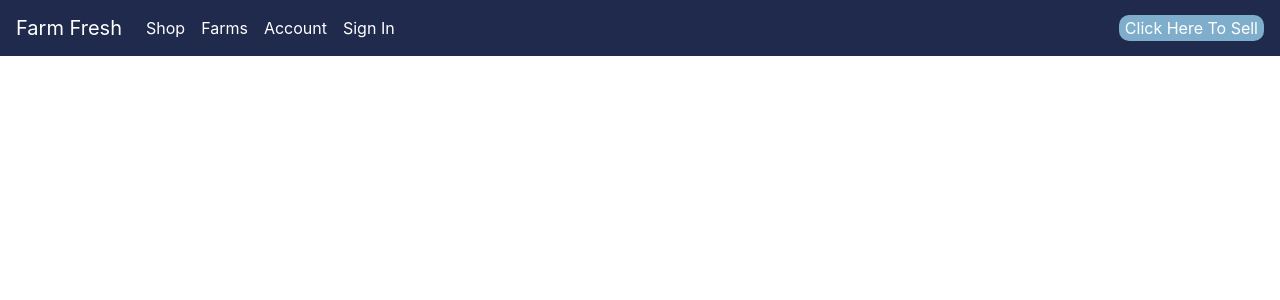
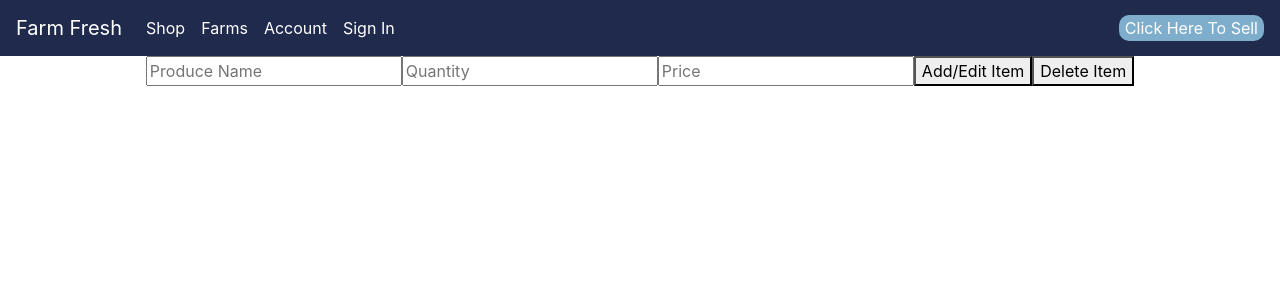
Before and after one commit to Farm-Fresh-Produce-4/Frontend, a React (Create React App) app: page /farmereditinventory in a window 1280 px wide. Shown: the top 300 px of the page. Built offline with nearby package versions, Linux system fonts and the light colour scheme.

Commit message:
Add to FarmerEditInventory

```diff
--- a/src/App.js
+++ b/src/App.js
@@ -1,12 +1,13 @@
 import React from 'react';
 import './App.css';
 import { BrowserRouter, Switch, Route } from 'react-router-dom';
-import Ulogin from './daniel/Ulogin';
-import Uregister from './daniel/Uregister';
+import Ulogin from './Daniel/Ulogin';
+import Uregister from './Daniel/Uregister';
 import Fregister from './kai/Fregister';
 import Flogin from './kai/Flogin';
-import NavBar from './daniel/NavBar';
+import NavBar from './Daniel/NavBar';
 import FarmerProfile from './components/Farmers/FarmerProfile';
+import FarmerEditInventory from './components/Farmers/FarmerEditInventory';
 
 function App() {
   return (
@@ -19,9 +20,9 @@ function App() {
           <Route path='/fregister' exact component={Fregister} />
           <Route path='/flogin' exact component={Flogin} />
           <Route path='/farmerprofile' component={FarmerProfile} />
+          <Route path='/farmereditinventory' component={FarmerEditInventory} />
         </Switch>
       </BrowserRouter>
-
     </div>
   );
 }
--- a/src/actions/index.js
+++ b/src/actions/index.js
@@ -83,7 +83,7 @@ export const fetchFood = () => dispatch => {
 //POST
 export const addFood = newFood => dispatch => {
   dispatch({ type: ADD_FOOD_START });
-  AxiosWithAuth('/placeholder')
+  AxiosWithAuth('/placeholder', newFood)
     .post(res => dispatch({ type: ADD_FOOD_SUCCESS, payload: res.data }))
     .catch(err => dispatch({ type: ADD_FOOD_FAILURE, payload: err }));
 };
@@ -111,7 +111,7 @@ export const ADD_FARMS_FAILURE = 'ADD_FARM_FAILURE';
 
 export const addFarm = newFarm => dispatch => {
   dispatch({ type: ADD_FARMS_START });
-  AxiosWithAuth('/placeholder')
+  AxiosWithAuth('/placeholder', newFarm)
     .post(res => dispatch({ type: ADD_FARMS_SUCCESS, payload: res.data }))
     .catch(err => dispatch({ type: ADD_FARMS_FAILURE, payload: err }));
 };
--- a/src/components/Farmers/FarmerEditInventory.js
+++ b/src/components/Farmers/FarmerEditInventory.js
@@ -1,18 +1,75 @@
-import React from 'react';
+import React, { useState, useEffect } from 'react';
 import { connect } from 'react-redux';
-import { deleteFood } from '../../actions';
+import { deleteFood, fetchFood, updateFood } from '../../actions';
 
 const FarmerEditInventory = props => {
+  const [items, setItems] = useState({
+    name: '',
+    quantity: '',
+    price: ''
+  });
+
+  // useEffect(() => {
+  //   fetchFood();
+  // }, []);
+
+  const handleChange = e => {
+    e.preventDefault();
+    setItems({ ...items, [e.target.name]: e.target.value });
+  };
+
+  const handleSubmit = e => {
+    e.preventDefault();
+    props.updateFood();
+    props.history.push('/inventory');
+  };
+
   const deleteItem = e => {
     e.preventDefault();
     props.deleteFood();
+    props.history.push('/inventory');
   };
 
-  return <div></div>;
+  return (
+    <div>
+      <form onSubmit={handleSubmit}>
+        <input
+          label='name'
+          name='name'
+          placeholder='Produce Name'
+          value={items.name}
+          onChange={handleChange}
+        />
+        <input
+          label='quantity'
+          name='quantity'
+          placeholder='Quantity'
+          value={items.quantity}
+          onChange={handleChange}
+        />
+        <input
+          label='price'
+          name='price'
+          placeholder='Price'
+          value={items.price}
+          onChange={handleChange}
+        />
+        <button onClick={e => handleSubmit(e, updateFood())}>
+          Add/Edit Item
+        </button>
+        <button onClick={deleteItem}>Delete Item</button>
+      </form>
+    </div>
+  );
 };
 
 const mapStateToProps = state => ({
-  isDeleting: state.isDeleting
+  isDeleting: state.isDeleting,
+  isUpdating: state.isUpdating,
+  isFetching: state.isFetching,
+  error: state.error
 });
 
-export default connect(mapStateToProps, {})(FarmerEditInventory);
+export default connect(mapStateToProps, { deleteFood, fetchFood, updateFood })(
+  FarmerEditInventory
+);
```
